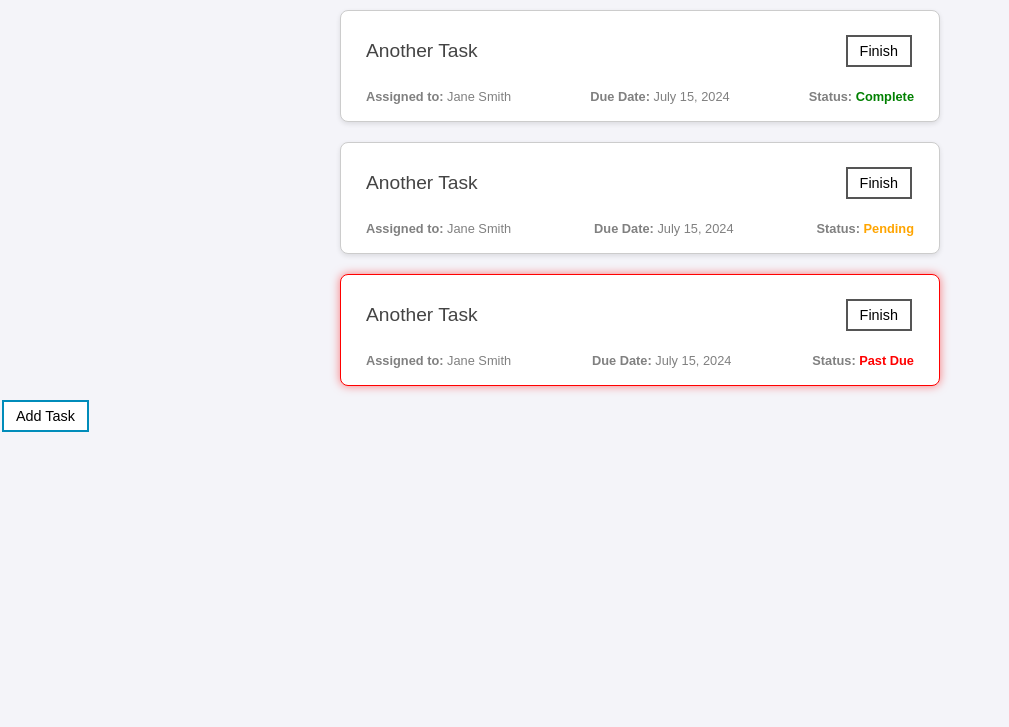
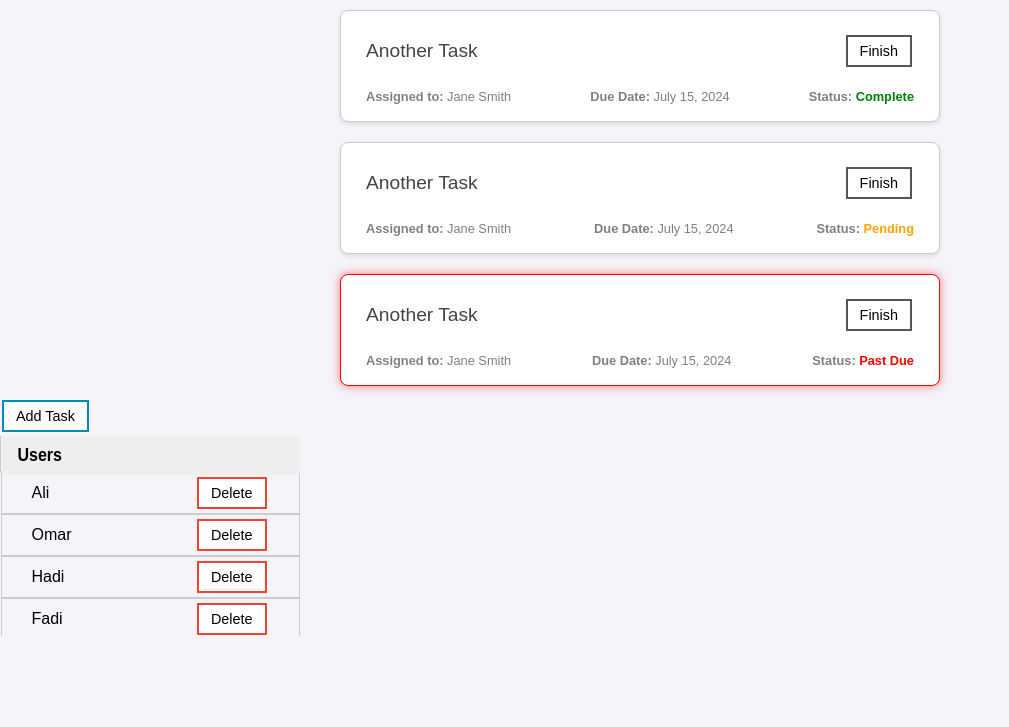
Before and after one commit to DawoudTormos/SE-Factory-To-Do-Assignment, a plain HTML site: page index.html in a window 1280 px wide. Shown: the whole page, without its empty margins (0-1009 px from the left). Drawn offline with Linux system fonts and the light colour scheme.

Commit message:
Adding the structure and design of a list of the users (html / css)

```diff
--- a/index.html
+++ b/index.html
@@ -179,6 +179,66 @@ To-Do Assignment
 
 
 
+      <div class="tableFixHead">
+        <table>
+          <thead>
+            <tr>
+              <th>Users</th>
+            </tr>
+          </thead>
+          <tbody>
+
+
+            <tr>
+              <td class="td-flex">
+                <div>Ali</div>
+                <button class="button buttonRed">Delete</button>
+            </td>
+            </tr>
+
+
+            <tr>
+                <td class="td-flex">
+                    <div>Omar</div>
+                    <button class="button buttonRed">Delete</button>
+                </td>            </tr>
+
+
+            <tr>
+                <td class="td-flex">
+                    <div>Hadi</div>
+                    <button class="button buttonRed">Delete</button>
+                </td>            </tr>
+
+            <tr>
+                <td class="td-flex">
+                    <div>Fadi</div>
+                    <button class="button buttonRed">Delete</button>
+                </td>              </tr>
+
+
+              <tr>
+                <td class="td-flex">
+                    <div>ali</div>
+                    <button class="button buttonRed">Delete</button>
+                </td>              </tr>
+
+
+              <tr>
+                <td class="td-flex">
+                    <div>ali</div>
+                    <button class="button buttonRed">Delete</button>
+                </td>              </tr>
+
+
+          </tbody>
+        </table>
+
+        </div>
+
+
+
+
 
 
 
--- a/styles/style.css
+++ b/styles/style.css
@@ -2,6 +2,9 @@
 author : Dawoud Tormos
 To-Do Assignment
 */
+
+@import "users.css";
+
 *{
   box-sizing: border-box;
   font-family: Arial, sans-serif;
@@ -197,7 +200,16 @@ body{
     color: white;
   }
 
+  .buttonRed {
+    background-color: white;
+    color: black;
+    border: 2px solid #f44336;
+  }
 
+  .buttonRed:hover {
+    background-color: #f44336;
+    color: white;
+  }
 
 
 
--- /dev/null
+++ b/styles/users.css
@@ -0,0 +1,38 @@
+.tableFixHead {
+    overflow-y: auto;
+    height: 200px;
+    width:300px;
+
+  }
+
+  .tableFixHead thead th {
+    position: sticky;
+    top: 0px;
+    scale: 1 1.15 1;
+  }
+  table {
+    border-collapse: collapse;
+    width: 100%;
+  }
+  th,
+  td {
+    padding: 8px 16px;
+    border: 1px solid #ccc;
+    text-align: start;
+    text-transform: capitalize;
+  }
+  th {
+    background: #eee;
+    text-align:start;
+
+
+  }
+
+  .td-flex{
+    display: flex;
+    flex-direction: row;
+    justify-content: space-between;
+    align-items: center ;
+    padding: 0   30px ;
+
+  }
```
